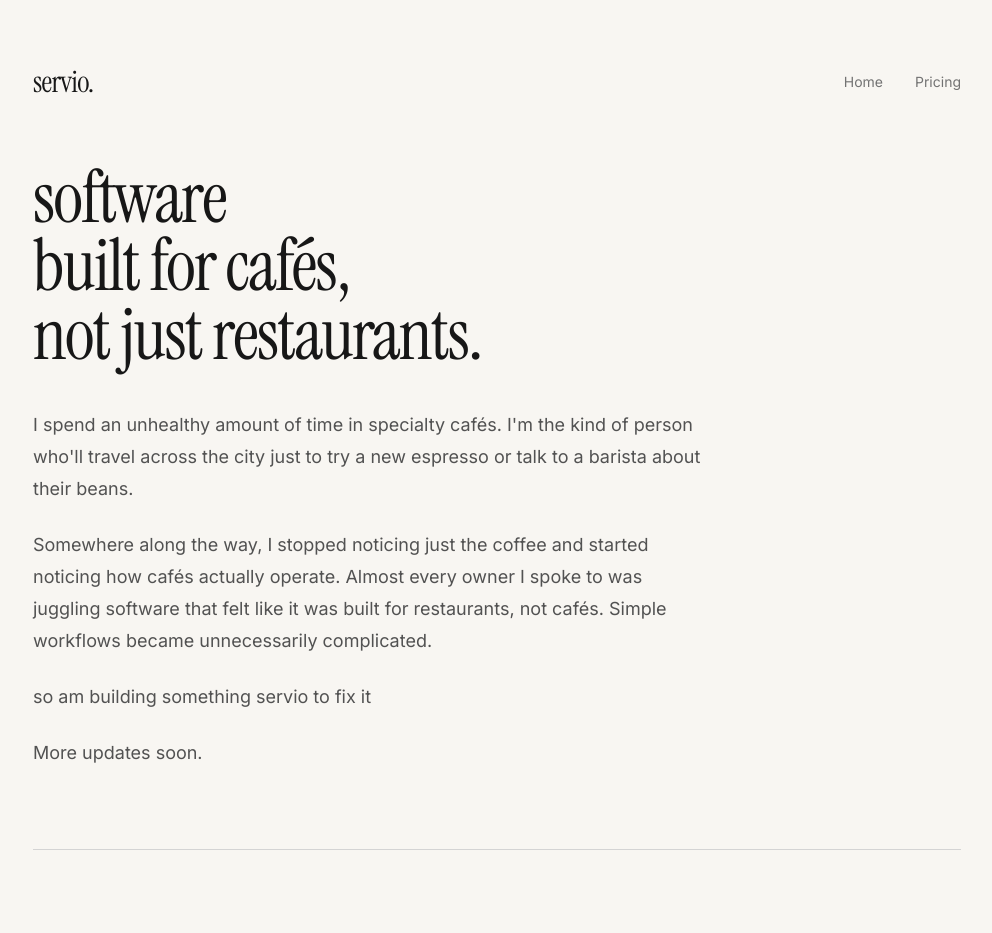
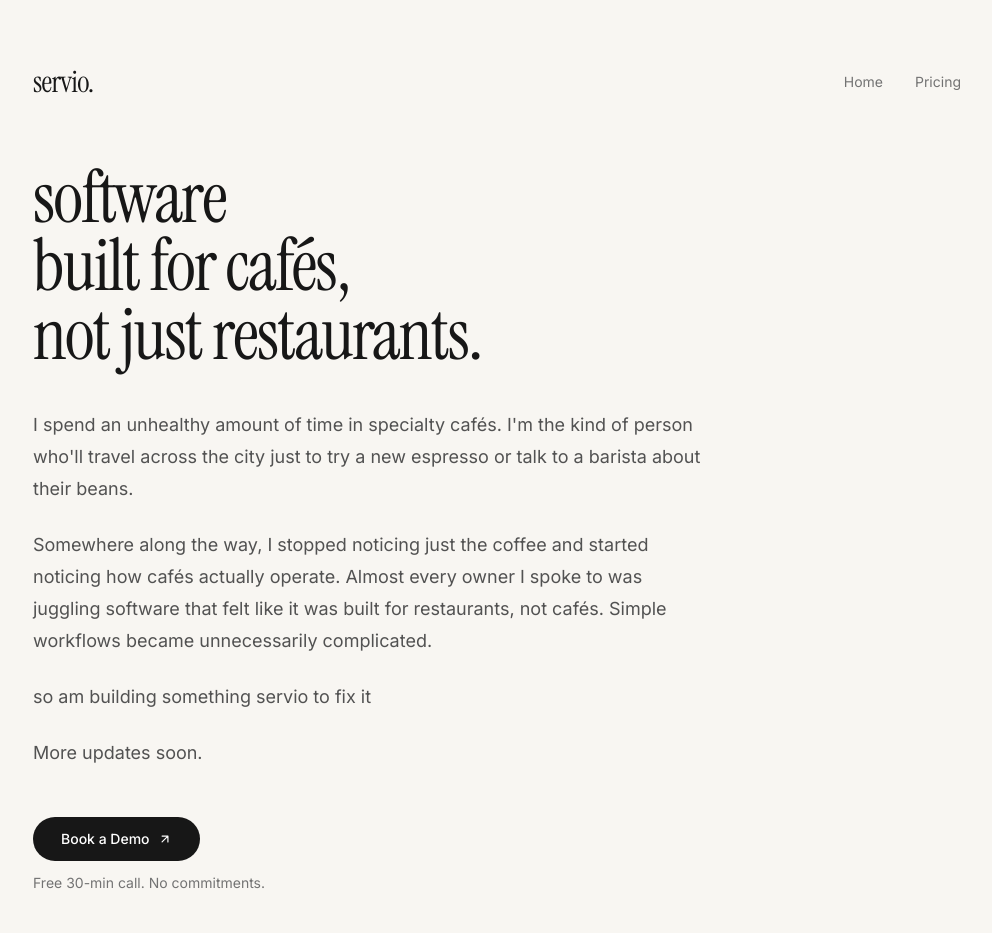
Before and after one commit to zuolabx/servio-site, a Next.js app: page / in a window 1280 px wide. Shown: the top 933 px of the page, without its empty margins (143-1135 px from the left). Built offline with nearby package versions, Linux system fonts and the light colour scheme.

Commit message:
feat(page): add book a demo link

```diff
--- a/src/app/page.tsx
+++ b/src/app/page.tsx
@@ -1,6 +1,6 @@
 import React from "react";
 import Navbar from "@/components/nav";
-
+import Link from "next/link";
 export default function ServioLanding() {
   return (
     <div className="min-h-screen bg-[#f8f6f2] text-[#171717] antialiased">
@@ -19,7 +19,7 @@
 
       <main className="mx-auto flex min-h-screen max-w-5xl flex-col justify-center px-6 py-16 md:px-12">
         {/* Logo */}
-        <Navbar/>
+        <Navbar />
         {/* Hero */}
         <section className="space-y-10">
           <h1 className="instrument max-w-4xl text-5xl leading-[0.95] tracking-tight text-neutral-900 md:text-7xl">
@@ -50,6 +50,21 @@
             <p className="inter text-lg leading-8 text-neutral-600">
               More updates soon.
             </p>
+          </div>
+
+          <div className="flex flex-col items-start gap-3 pt-2">
+            <Link
+              href="https://cal.com/zuolabs/30min"
+              target="_blank"
+              rel="noopener noreferrer"
+              className="inter inline-flex items-center gap-2 rounded-full bg-neutral-900 px-7 py-3 text-sm font-medium text-white transition hover:bg-black"
+            >
+              Book a Demo
+              <svg xmlns="http://www.w3.org/2000/svg" width="14" height="14" viewBox="0 0 24 24" fill="none" stroke="currentColor" strokeWidth="2" strokeLinecap="round" strokeLinejoin="round">
+                <path d="M7 17L17 7M17 7H7M17 7v10"/>
+              </svg>
+            </Link>
+            <p className="inter text-sm text-neutral-500">Free 30-min call. No commitments.</p>
           </div>
         </section>
 
```
